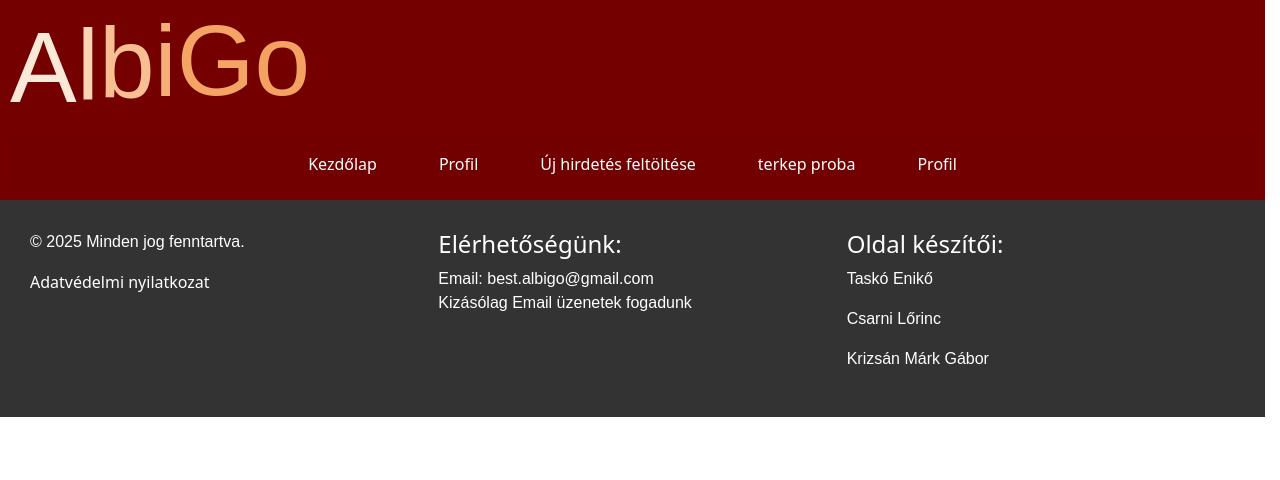
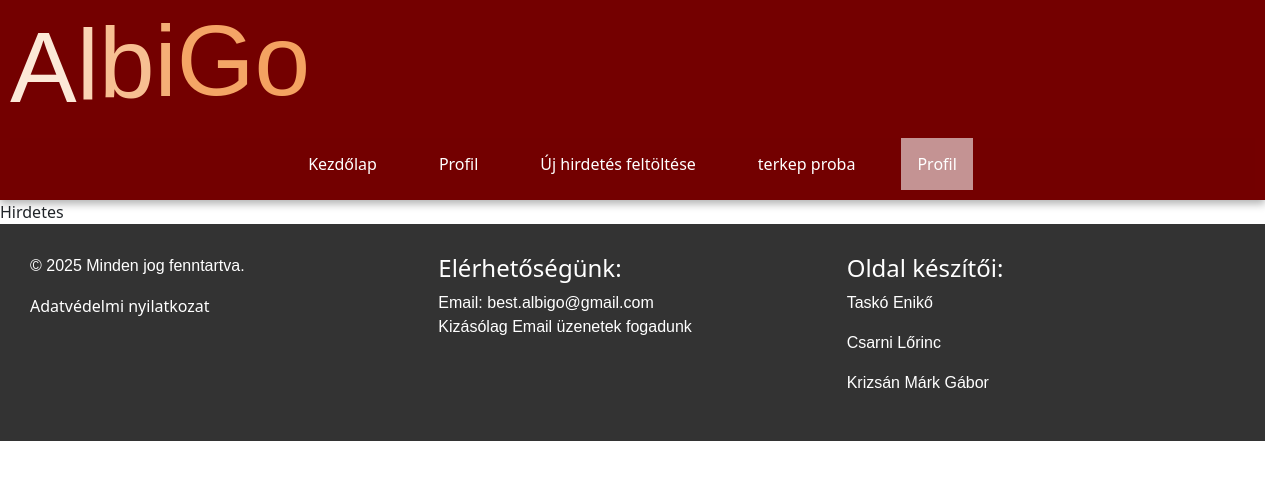
Before and after one commit to Lorinc19/VizsgaFrontend, a React (Create React App) app: page /hirdetes in a window 1280 px wide. Shown: the top 480 px of the page. Built offline with nearby package versions, Linux system fonts and the light colour scheme.

Commit message:
profil kiegészítés

```diff
--- a/src/App.js
+++ b/src/App.js
@@ -8,6 +8,7 @@ import Map from './Map';
 import Naptarproba from './Naptarproba';
 import Lablec from './Lablec';
 import Profil from './Profil';
+import Hirdetes from './Hirdetes';
 
 function App() {
   return (
@@ -21,6 +22,7 @@ function App() {
           <Route path='/ujhaz' element={<NewHousePost/>}/>
           <Route path='/map' element={<Map/>}/>
           <Route path='/profil' element={<Profil/>}/>
+          <Route path='/hirdetes' element={<Hirdetes/>}/>
 
         </Routes>
 
--- /dev/null
+++ b/src/Hirdetes.js
@@ -0,0 +1,7 @@
+import React from 'react'
+
+export default function Hirdetes() {
+  return (
+    <div>Hirdetes</div>
+  )
+}
--- a/src/Navbar.js
+++ b/src/Navbar.js
@@ -38,7 +38,7 @@ export default function Navbar() {
           </Link>
           </li>
           <li>
-          <Link className={location.pathname === "/profil" ? "active" : ""} to="/profil">
+          <Link className={(location.pathname === "/profil" || location.pathname === "/hirdetes") ? "active" : ""} to="/profil">
             Profil
           </Link>
 
--- a/src/Profil.js
+++ b/src/Profil.js
@@ -1,5 +1,6 @@
 import React, { useEffect, useState } from 'react'
 import './App.css'; // Importáljuk a CSS fájlt
+import { Link } from 'react-router-dom';
 
 export default function Profil({ id }) {
     const [data, setData] = useState([]);
@@ -19,6 +20,9 @@ export default function Profil({ id }) {
                 <h1><strong>Keresztnév:</strong> {data.Vezeteknev}</h1>
                 <p><strong>Életkor:</strong> {data.Kor}</p>
                 <p><strong>Email:</strong> {data.Email}</p>
+                <Link to="/hirdetes">
+                  <button className='btn btn-warning'>Hirdetések</button>
+                </Link>
             </div>
         </div>
     )
```
